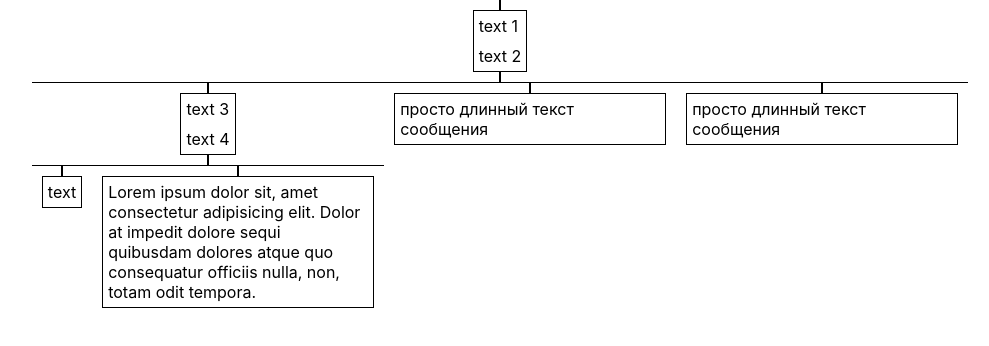
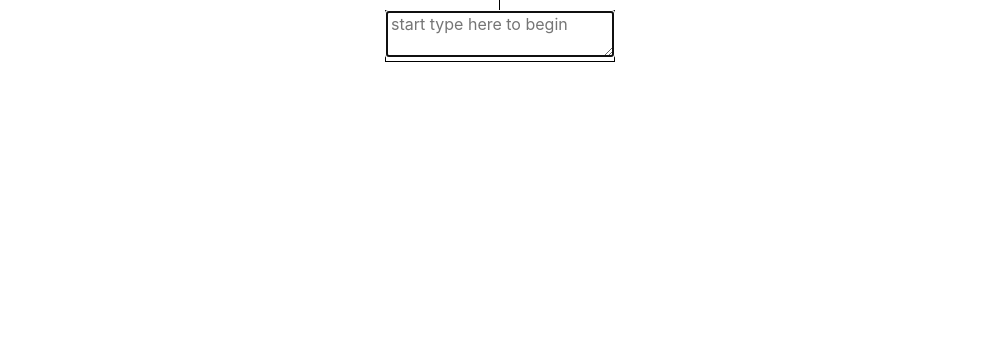
Before and after one commit to eLeontev/mind-map, a React (Create React App) app: page / in a window 1280 px wide. Shown: the top 346 px of the page, without its empty margins (140-1129 px from the left). Built offline with nearby package versions, Linux system fonts and the light colour scheme.

Commit message:
prepare main diry functionality

```diff
--- a/src/App.js
+++ b/src/App.js
@@ -1,4 +1,5 @@
 import React, { Component } from 'react';
+import {guid} from './utils/uuid';
 import './App.css';
 import {Block} from './components/block/block';
 
@@ -7,52 +8,154 @@ class App extends Component {
     super(props);
 
     this.state = {
-      root: {
+      selectedBlockID: 0,
+      enableCreateNewBlock: true,
+      blocks: [{
         id: 0,
-        labels: ['text 1', 'text 2'],
-        hasChildren: true,
-      },
-      blocks: [
-        {
-            id: 1,
-            labels: ['text 3', 'text 4'],
-            parentID: 0,
-            hasChildren: true
-        },
-        {
-            id: 2,
-            labels: ['text'],
-            parentID: 1,
-        },
-        {
-            id: 4,
-            labels: ['просто длинный текст сообщения'],
-            parentID: 0,
-        },
-        {
-            id: 6,
-            labels: ['просто длинный текст сообщения'],
-            parentID: 0,
-        },
-        ,
-        {
-            id: 3,
-            labels: ['Lorem ipsum dolor sit, amet consectetur adipisicing elit. Dolor at impedit dolore sequi quibusdam dolores atque quo consequatur officiis nulla, non, totam odit tempora.'],
-            parentID: 1,
-        }
-      ]
+        hasChildren: false,
+        isEditMode: true,
+        value: '',
+      }],
     };
   }
 
+  keyDown = (event) => {
+    if (this.state.blocks.some(({isEditMode}) => isEditMode)) {
+        return;
+    }
+
+    if (event.which === 13 && this.state.enableCreateNewBlock) {
+        return this.createNewSisterBlock(this.state.selectedBlockID)
+    }
+
+    if (event.which === 9) {
+        event.preventDefault();
+
+        return this.createNewChildrenBlock(this.state.selectedBlockID);
+    }
+
+    this.setState({
+        enableCreateNewBlock: true
+    });
+  }
+
+  componentDidMount() {
+      document.addEventListener('keydown', this.keyDown, false);
+  }
+
+  componentWillUnmount() {
+      document.removeEventListener('keydown', this.keyDown, false);
+  }
+
+  switchLabelToEditMode = (id) => {
+    let blocks = this.state.blocks.map((block) => ({
+        ...block,
+        isEditMode: block.id === id,
+    }));
+
+    this.setState({
+        blocks,
+        selectedBlockID: id,
+     });
+  }
+
+  updateLabel = (id, value) => {
+    let blocks = this.state.blocks.map((block) => {
+        if (block.id === id) {
+            return {
+                ...block,
+                value,
+              }
+        }
+
+        return block;
+    });
+
+    this.setState({
+        blocks,
+    });
+  }
+
+  updateAndCloseLabel = (id, value) => {
+    let blocks = this.state.blocks.map((block) => {
+        if (block.id === id) {
+            return {
+                ...block,
+                value,
+                isEditMode: false
+              }
+        }
+
+        return block;
+    });
+
+    this.setState({
+        blocks,
+        selectedBlockID: id,
+    });
+  }
+
+  createNewSisterBlock = (id) => {
+    if (id === 0) {
+        return;
+    }
+
+    let parentID = this.state.blocks.find((block) => block.id === id).parentID;
+
+    let selectedBlockID = guid();
+    this.setState({
+        blocks: [
+            ...this.state.blocks, {
+                parentID,
+                hasChildren: false,
+                isEditMode: true,
+                value: '',
+                id: selectedBlockID,
+            }
+        ],
+        selectedBlockID,
+    })
+  }
+
+  createNewChildrenBlock = (parentID) => {
+      let blocks = this.state.blocks.map((block) => {
+          if (block.id === parentID) {
+              return {...block, hasChildren: true}
+          }
+
+          return block;
+      });
+
+
+      let selectedBlockID = guid();
+      this.setState({
+          blocks: [...blocks, {
+            parentID,
+            hasChildren: false,
+            isEditMode: true,
+            value: '',
+            id: selectedBlockID,
+          }],
+          selectedBlockID,
+      })
+  }
+
   render() {
-    let { blocks, root: { labels, id } } = this.state;
+    let { blocks } = this.state;
+    // get parent data
+    let [{id, hasChildren, isEditMode, value}] = blocks;
 
       return (
           <Block
               id={id}
-              labels={labels}
+              value={value}
               blocks={blocks}
-              hasChildren={true}
+              isEditMode={isEditMode}
+              hasChildren={hasChildren}
+              updateLabel={this.updateLabel}
+              updateAndCloseLabel={this.updateAndCloseLabel}
+              switchLabelToEditMode={this.switchLabelToEditMode}
+              createNewBlock={this.createNewBlock}
           />
       );
   }
--- a/src/components/block/block.css
+++ b/src/components/block/block.css
@@ -7,8 +7,18 @@
 }
 
 .block--children {
-    border-top: 1px solid #000;
     padding-bottom: 10px;
     display: flex;
     flex-flow: row wrap;
 }
+.block--background {
+    width: 100%;
+    height: 1px;
+    background: -moz-linear-gradient(left, #fff 15px, #000 15px, #000 calc(100% - 15px), #fff calc(100% - 15px)); /* FF3.6-15 */
+    background: -webkit-linear-gradient(left, #fff 15px, #000 15px, #000000 calc(100% - 15px), #ffffff calc(100% - 15px)); /* Chrome10-25,Safari5.1-6 */
+    background: linear-gradient(to right, #fff 15px, #000 15px, #000000 calc(100% - 15px), #ffffff calc(100% - 15px)); /* W3C, IE10+, FF16+, Chrome26+, Opera12+, Safari7+ */
+}
+
+.block--data-container {
+    position: relative;
+}
--- a/src/components/block/block.js
+++ b/src/components/block/block.js
@@ -1,22 +1,40 @@
 import React from 'react';
-import {Labels} from '../labels/labels';
+import {Label} from '../label/label';
 import './block.css';
 
-export let Block = ({id, labels, hasChildren, blocks}) => {
+export let Block = ({id, value, blocks, hasChildren, isEditMode, updateLabel, updateAndCloseLabel, switchLabelToEditMode, createNewBlock}) => {
     let renderBlocks = (id) => (
         blocks.filter(({parentID}) => parentID === id)
-        .map(block => (<Block key={block.id} {...block} blocks={blocks} />))
+        .map(block => (
+            <Block
+                key={block.id}
+                {...block}
+                blocks={blocks}
+                updateLabel={updateLabel}
+                updateAndCloseLabel={updateAndCloseLabel}
+                switchLabelToEditMode={switchLabelToEditMode}
+                createNewBlock={createNewBlock}
+            />
+        ))
     );
 
-    console.log(labels);
     return (
         <div className="block">
-            <Labels labels={labels} hasChildren={hasChildren} />
-            {/* <div className="labels"> */}
-                {/* {labels.map((label, key) => <Label key={key} label={label} />)} */}
-            {/* </div> */}
+            <div className="block--data-container">
+                <Label
+                    id={id}
+                    value={value}
+                    isEditMode={isEditMode}
+                    hasChildren={hasChildren}
+                    updateLabel={updateLabel}
+                    updateAndCloseLabel={updateAndCloseLabel}
+                    switchLabelToEditMode={switchLabelToEditMode}
+                />
+            </div>
+
             {hasChildren && (
                 <div className="block--children">
+                    <div className="block--background"></div>
                     {hasChildren && renderBlocks(id)}
                 </div>
             )}
--- a/src/components/label/label.css
+++ b/src/components/label/label.css
@@ -1,4 +1,31 @@
-.label--text {
-    margin: 0;
-    padding: 5px;
+.labels {
+    position: relative;
+    display: flex;
+    flex-direction: column;
+    align-items: left;
+    border: 1px solid black;
+    margin: 10px;
+    max-width: 270px;
 }
+
+.labels_has_children:after {
+    position: absolute;
+    content: '';
+    left: 50%;
+    margin-left: -1px;
+    bottom: -11px;
+    width: 0px;
+    height: 10px;
+    border-left: 1px solid #000;
+}
+
+.labels:before {
+    position: absolute;
+    content: '';
+    left: 50%;
+    margin-left: -1px;
+    top: -11px;
+    width: 0px;
+    height: 10px;
+    border-left: 1px solid #000;
+}
--- a/src/components/label/label.js
+++ b/src/components/label/label.js
@@ -1,8 +1,24 @@
 import React from 'react';
 import './label.css';
+import {TextArea} from '../text-area/text-area';
+import {TextField} from '../text-field/text-field';
 
-export let Label = ({label}) => (
-    <label className="label">
-        <p className="label--text">{label}</p>
-    </label>
+export let Label = ({id, value, isEditMode, hasChildren, updateLabel, updateAndCloseLabel, switchLabelToEditMode}) => (
+    <div className={hasChildren ? 'labels labels_has_children' : 'labels'}>
+        <label className="label">
+            <TextField
+                id={id}
+                value={value}
+                isEditMode={isEditMode}
+                switchLabelToEditMode={switchLabelToEditMode}
+            />
+            <TextArea
+                id={id}
+                value={value}
+                isEditMode={isEditMode}
+                updateLabel={updateLabel}
+                updateAndCloseLabel={updateAndCloseLabel}
+            />
+        </label>
+    </div>
 );
--- a/src/components/labels/labels.css
+++ /dev/null
@@ -1,31 +0,0 @@
-.labels {
-    position: relative;
-    display: flex;
-    flex-direction: column;
-    align-items: left;
-    border: 1px solid black;
-    margin: 10px;
-    max-width: 270px;
-}
-
-.labels_has_children:after {
-    position: absolute;
-    content: '';
-    left: 50%;
-    margin-left: -1px;
-    bottom: -11px;
-    width: 2px;
-    height: 10px;
-    background: #000;
-}
-
-.labels:before {
-    position: absolute;
-    content: '';
-    left: 50%;
-    margin-left: -1px;
-    top: -11px;
-    width: 2px;
-    height: 10px;
-    background: #000;
-}
--- a/src/components/labels/labels.js
+++ /dev/null
@@ -1,9 +0,0 @@
-import React from 'react';
-import {Label} from '../label/label';
-import './labels.css';
-
-export let Labels = ({labels, hasChildren}) => (
-    <div className={hasChildren ? 'labels labels_has_children' : 'labels'}>
-        {labels.map((label, key) => <Label key={key} label={label} />)}
-    </div>
-);
--- /dev/null
+++ b/src/components/text-area/text-area.css
@@ -0,0 +1,12 @@
+.editable-block {
+    width: 100%;
+    max-width: 270px;
+    box-sizing: border-box;
+    font-family: -apple-system, BlinkMacSystemFont, "Segoe UI", "Roboto", "Oxygen", "Ubuntu", "Cantarell", "Fira Sans", "Droid Sans", "Helvetica Neue", sans-serif;
+    font-size: 16px;
+    padding-left: 4px;
+}
+
+.editable-block_hidden {
+    display: none;
+}
--- /dev/null
+++ b/src/components/text-area/text-area.js
@@ -0,0 +1,35 @@
+import React, {Component} from 'react';
+import './text-area.css';
+
+export class TextArea extends Component {
+    componentDidMount() {
+        this.textarea.focus();
+    }
+
+    onEnterUpdate = (event) => {
+        if (event.which === 13 && this.props.value.trim()) {
+            this.props.updateAndCloseLabel(this.props.id, this.props.value.trim());
+        }
+    }
+
+    preventFocus = (event) => {
+        if (event.which === 9) {
+            return event.preventDefault();
+        }
+    }
+    render() {
+        let {value} = this.props;
+
+        return (
+            <textarea
+                ref={(textarea) => this.textarea = textarea}
+                value={value}
+                placeholder="start type here to begin"
+                onChange={({target: {value}}) => this.props.updateLabel(this.props.id, value)}
+                onKeyPress={this.onEnterUpdate}
+                onKeyDown={this.preventFocus}
+                className={this.props.isEditMode ? 'editable-block': 'editable-block editable-block_hidden'}
+            ></textarea>
+        )
+    }
+}
--- /dev/null
+++ b/src/components/text-field/text-field.css
@@ -0,0 +1,10 @@
+.label--text {
+    margin: 0;
+    padding: 5px;
+}
+
+.label-text_hidden {
+    visibility: hidden;
+    height: 0;
+    padding: 0;
+}
--- /dev/null
+++ b/src/components/text-field/text-field.js
@@ -0,0 +1,13 @@
+import React from 'react';
+import './text-field.css';
+
+export let TextField = ({id, value, isEditMode, switchLabelToEditMode}) => {
+    let className = isEditMode ? 'label--text label-text_hidden': 'label--text';
+
+    return (
+        <p
+            className={className}
+            onClick={() => switchLabelToEditMode(id)}
+        >{value}</p>
+    )
+};
--- /dev/null
+++ b/src/utils/uuid.js
@@ -0,0 +1,8 @@
+export let guid = () => {
+    function s4() {
+      return Math.floor((1 + Math.random()) * 0x10000)
+        .toString(16)
+        .substring(1);
+    }
+    return s4() + s4() + '-' + s4() + '-' + s4() + '-' + s4() + '-' + s4() + s4() + s4();
+}
```
Also changed, not shown: 2 other files (tests, documents, lock files or other folders).
